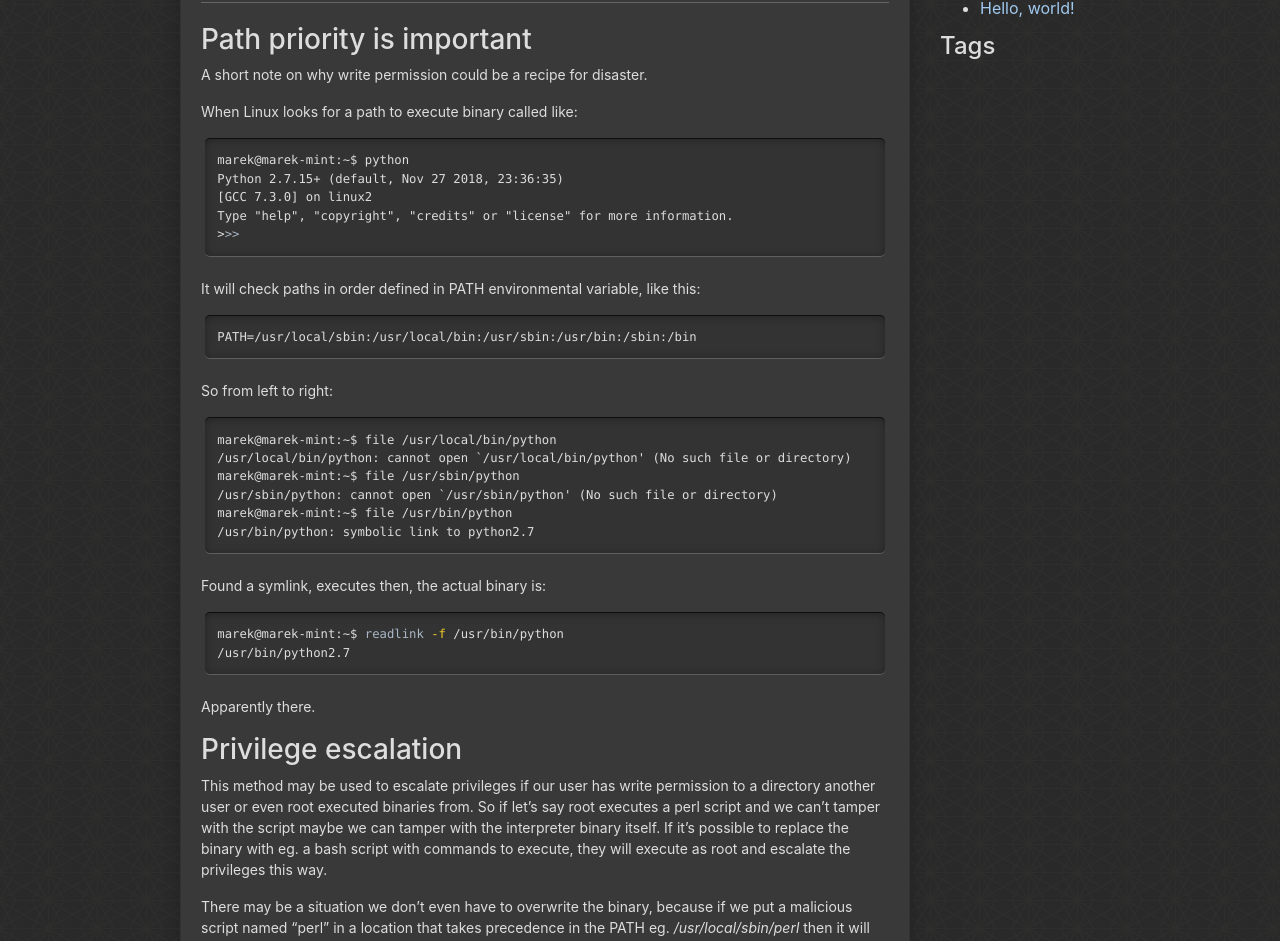
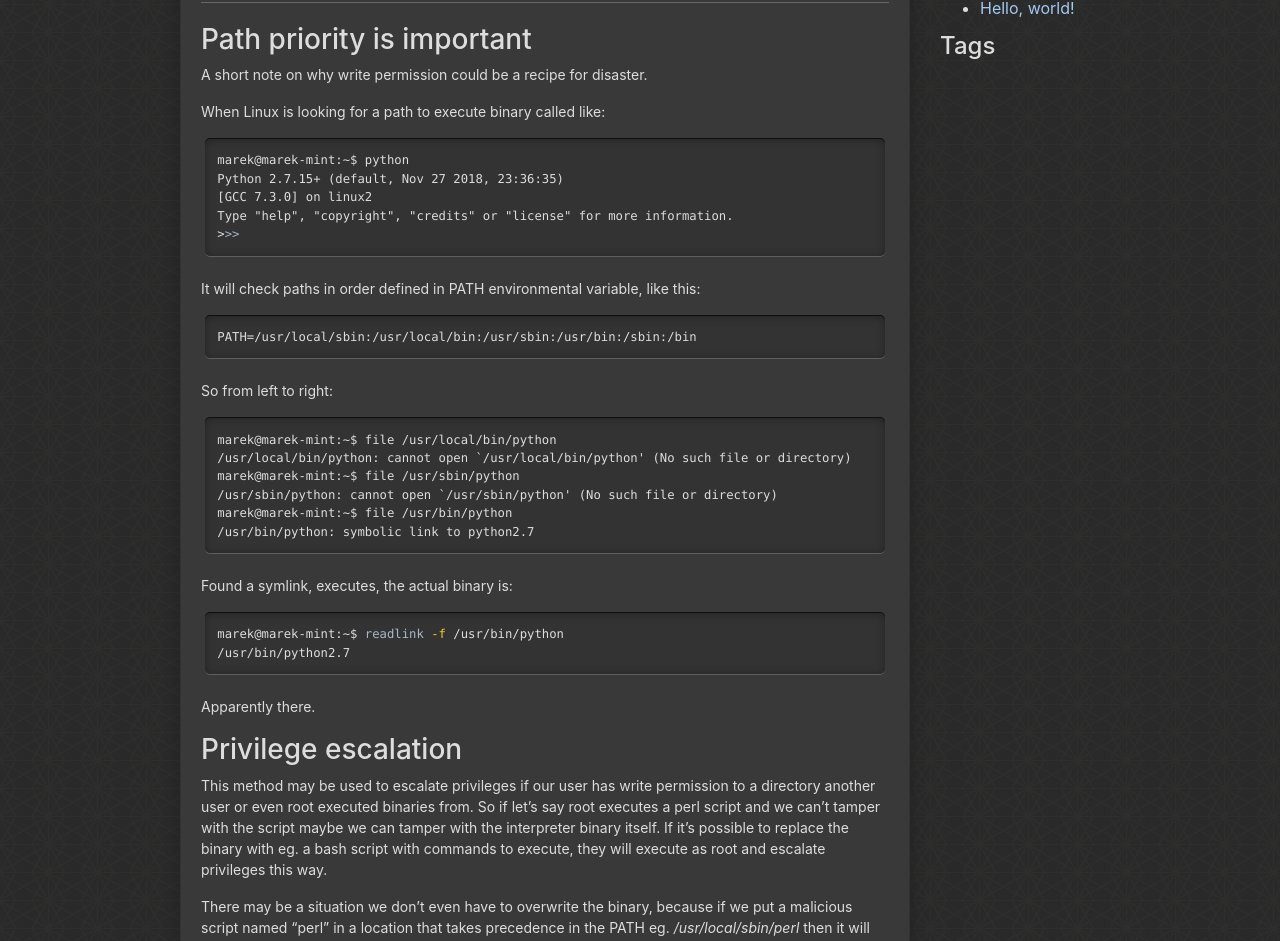
Before and after one commit to codesecurely/codesecurely.github.io, a Jekyll site: the page built from _posts/2019-07-29-priv-esc-path.md, in a window 1280 px wide and 1400 px high. Shown: the part 163-1104 px from the top of the window. Built offline with Jekyll 4.4.1, drawn with Linux system fonts in a browser that asks for light colours; some of the changed text lies outside the part shown.

Commit message:
post fixes

````diff
--- a/_posts/2019-07-29-priv-esc-path.md
+++ b/_posts/2019-07-29-priv-esc-path.md
@@ -1,14 +1,14 @@
 ---
 layout: post
 title:  "$PATH and Linux privilege escalation"
-description: "A note concerning privilege escalation in Linux abusing path priorities."
+description: "A note concerning privilege escalation in Linux by abusing path priorities."
 ---
 
 # Path priority is important
 
 A short note on why write permission could be a recipe for disaster.
 
-When Linux looks for a path to execute binary called like:
+When Linux is looking for a path to execute binary called like:
 
 ```console
 marek@marek-mint:~$ python
@@ -33,7 +33,7 @@ marek@marek-mint:~$ file /usr/sbin/python
 marek@marek-mint:~$ file /usr/bin/python
 /usr/bin/python: symbolic link to python2.7
 ```
-Found a symlink, executes then, the actual binary is:
+Found a symlink, executes, the actual binary is:
 
 ```console
 marek@marek-mint:~$ readlink -f /usr/bin/python
@@ -44,7 +44,7 @@ Apparently there.
 
 # Privilege escalation
 
-This method may be used to escalate privileges if our user has write permission to a directory another user or even root executed binaries from. So if let's say root executes a perl script and we can't tamper with the script maybe we can tamper with the interpreter binary itself. If it's possible to replace the binary with eg. a bash script with commands to execute, they will execute as root and escalate the privileges this way.
+This method may be used to escalate privileges if our user has write permission to a directory another user or even root executed binaries from. So if let's say root executes a perl script and we can't tamper with the script maybe we can tamper with the interpreter binary itself. If it's possible to replace the binary with eg. a bash script with commands to execute, they will execute as root and escalate privileges this way.
 
 There may be a situation we don't even have to overwrite the binary, because if we put a malicious script named "perl" in a location that takes precedence in the PATH eg. */usr/local/sbin/perl* then it will be executed instead. Always look for writable locations during privilege escalation attempts.
 
@@ -80,4 +80,4 @@ python -c 'import pty; pty.spawn("/bin/bash")'
 ```
 Of course nc might have not been installed on the remote box but any available command may be called as root this way. You may for example push your public key to authorized_keys of another user or root and login with SSH.
 
-I've learned this during my [HackTheBox](https://hackthebox.eu) hacking attempts, a platform which I recommend as it has a great number of machines and challenges and supportive community.
+I've learned this during my [HackTheBox](https://hackthebox.eu) hacking attempts, a platform which I recommend as it has a great number of machines and challenges and a supportive community.
````
